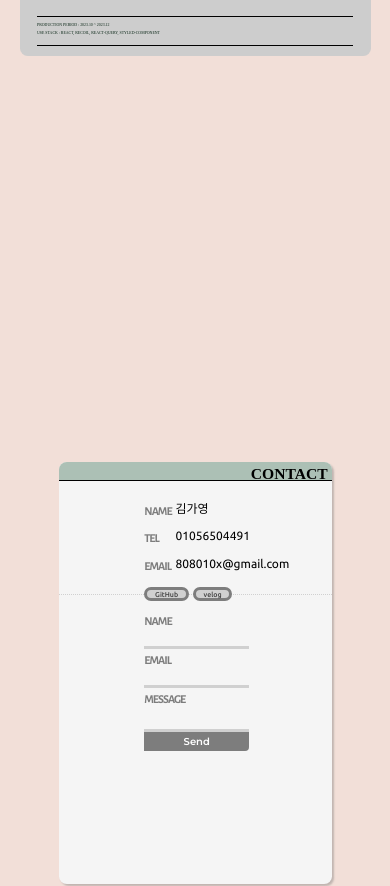
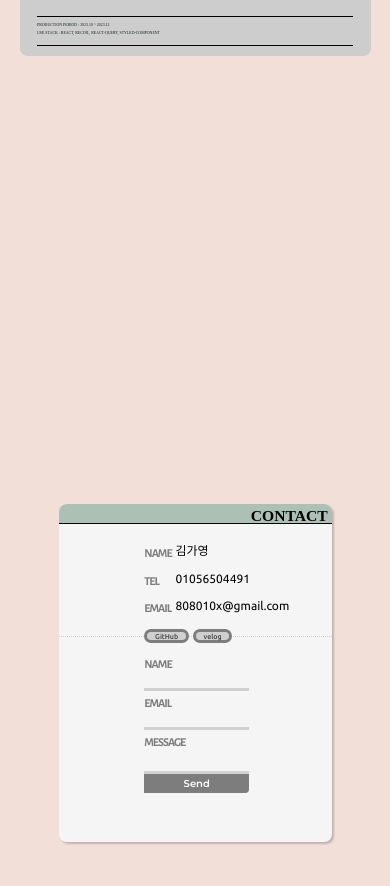
Before and after one commit to kiminn/portfolio, a Next.js app: page / in a window 390 px wide. Shown: the part 2033-2919 px from the top of the page. Built offline with nearby package versions, Linux system fonts and the light colour scheme; a small style sheet from the web is missing; a web font is replaced by a local one.

Commit message:
max-width 추가

```diff
--- a/src/assets/scss/section/contact.scss
+++ b/src/assets/scss/section/contact.scss
@@ -32,6 +32,9 @@
     @media (max-width: 768px) {
         width: 70%;
         height: 50vh;
+    }
+    @media (max-width: 575px) {
+        height: 40vh;
     }
 
     .title {
```
